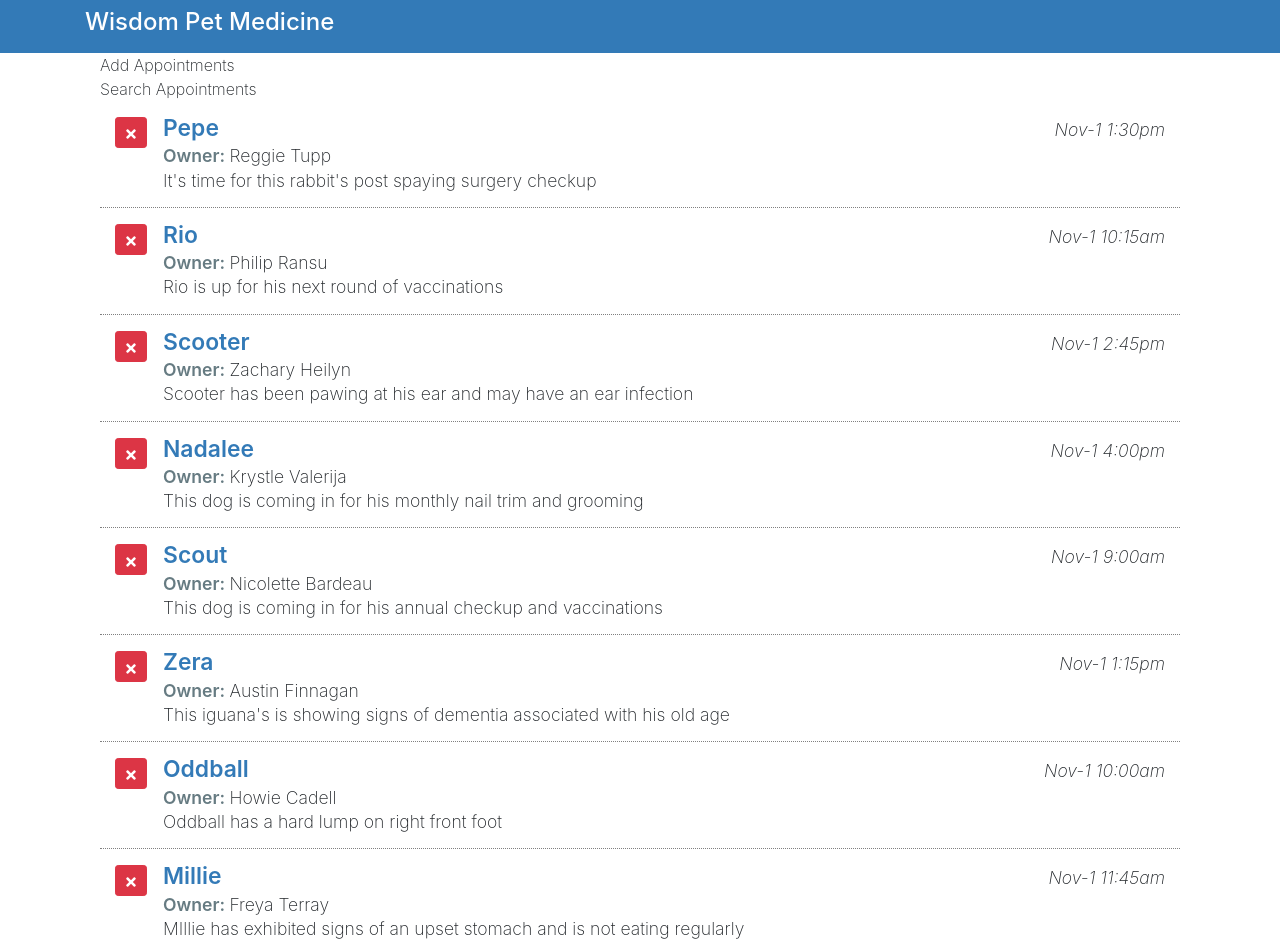
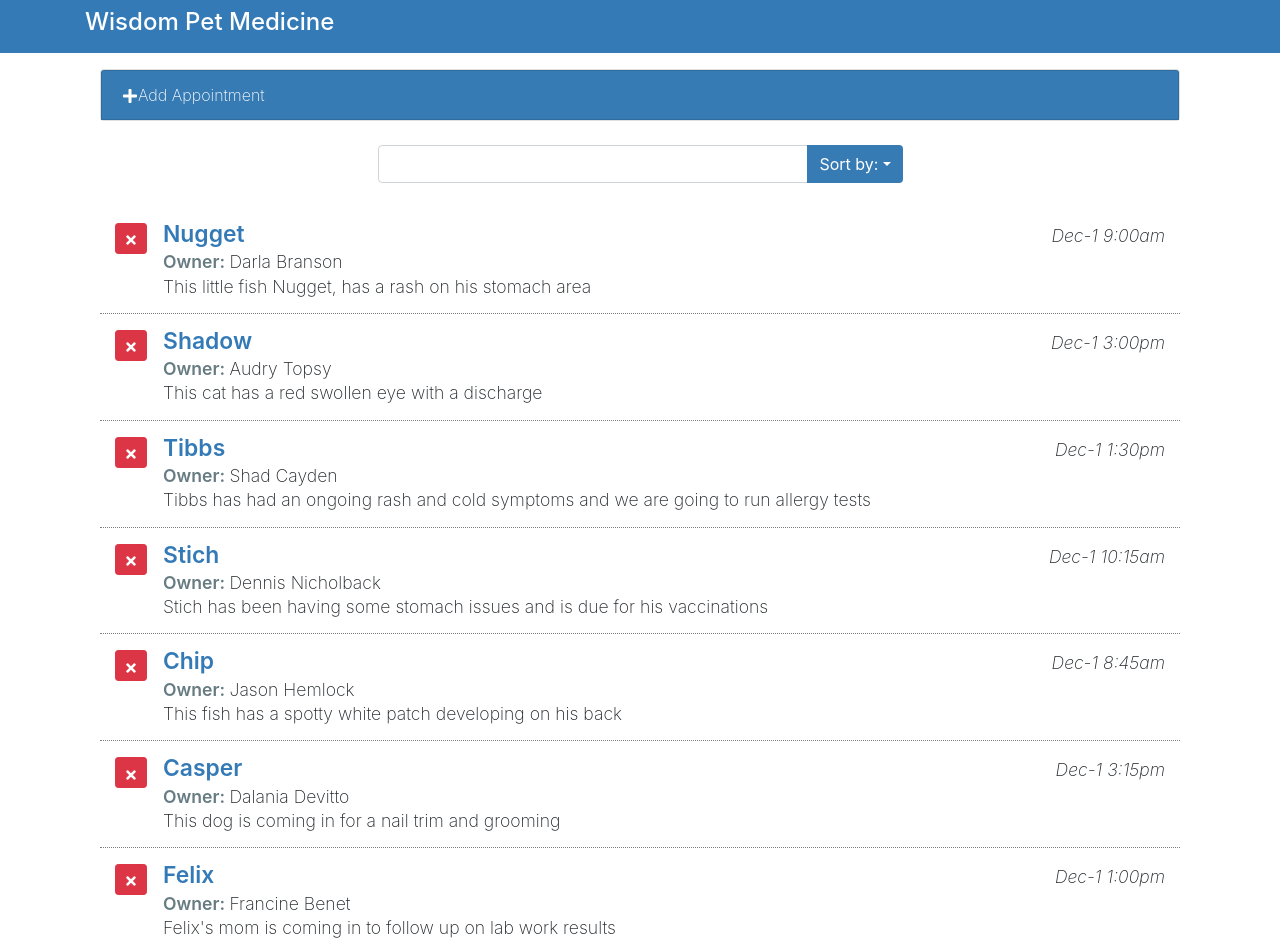
Before and after one commit to ma-thibaud/react-booking-app, a React (Create React App) app: page / in a window 1280 px wide. Shown: the top 952 px of the page. Built offline with nearby package versions, Linux system fonts and the light colour scheme.

Commit message:
Added actions add and search appointments

```diff
--- a/src/components/AddAppointments.js
+++ b/src/components/AddAppointments.js
@@ -1,6 +1,139 @@
-import React from 'react';
+import React, {useState} from 'react';
+import {FaPlus} from 'react-icons/fa';
+import Moment from 'react-moment';
 
-const AddAppointments = () =>
-  <div>Add Appointments</div>;
+function AddAppointments(props) {
+
+  const [petName, setPetName] = useState('')
+  const [ownerName, setOwnerName] = useState('')
+  const [aptDate, setAptDate] = useState((new Date).toISOString().split('T')[0])
+  const [aptTime, setAptTime] = useState('')
+  const [aptNotes, setAptNotes] = useState('')
+
+  const handleSubmit = e => {
+    e.preventDefault();
+    let tempApt = {
+      petName: petName,
+      ownerName: ownerName,
+      aptDate: aptDate + ' ' + aptTime,
+      aptNotes: aptNotes
+    }
+    props.addAppointment(tempApt)
+
+    setPetName('')
+    setOwnerName('')
+    setAptDate((new Date).toISOString().split('T')[0])
+    setAptTime('')
+    setAptNotes('')
+
+    props.toggleForm()
+  }
+
+  return (
+    <div className={'card textcenter mt-3 ' + (
+      props.formDisplay
+      ? ''
+      : 'add-appointment')}>
+    <div className="apt-addheading card-header bg-primary text-white" onClick={props.toggleForm}>
+      <FaPlus/>
+      Add Appointment
+    </div>
+
+    <div className="card-body">
+      <form
+        id="aptForm"
+        noValidate
+        onSubmit={handleSubmit}
+        >
+        <div className="form-group form-row">
+          <label className="col-md-2 col-form-label text-md-right" htmlFor="petName" readOnly="readOnly">
+            Pet Name
+          </label>
+          <div className="col-md-10">
+            <input
+              type="text"
+              className="form-control"
+              name="petName"
+              placeholder="Pet's Name"
+              value={petName}
+              onChange={e => setPetName(e.target.value)}
+              />
+          </div>
+        </div>
+
+        <div className="form-group form-row">
+          <label className="col-md-2 col-form-label text-md-right" htmlFor="ownerName">
+            Pet Owner
+          </label>
+          <div className="col-md-10">
+            <input
+              type="text"
+              className="form-control"
+              name="ownerName"
+              placeholder="Owner's Name"
+              value={ownerName}
+              onChange={e => setOwnerName(e.target.value)}
+              />
+          </div>
+        </div>
+
+        <div className="form-group form-row">
+          <label className="col-md-2 col-form-label text-md-right" htmlFor="aptDate">
+            Date
+          </label>
+          <div className="col-md-4">
+            <input
+              type="date"
+              className="form-control"
+              name="aptDate"
+              id="aptDate"
+              value={aptDate}
+              onChange={e => setAptDate(e.target.value)}
+              />
+          </div>
+          <label className="col-md-2 col-form-label text-md-right" htmlFor="aptTime">
+            Time
+          </label>
+          <div className="col-md-4">
+            <input
+              type="time"
+              className="form-control"
+              name="aptTime"
+              id="aptTime"
+              value={aptTime}
+              onChange={e => setAptTime(e.target.value)}
+              />
+          </div>
+        </div>
+
+        <div className="form-group form-row">
+          <label className="col-md-2 text-md-right" htmlFor="aptNotes">
+            Apt. Notes
+          </label>
+          <div className="col-md-10">
+            <textarea
+              className="form-control"
+              rows="4"
+              cols="50"
+              name="aptNotes"
+              id="aptNotes"
+              placeholder="Appointment Notes"
+              value={aptNotes}
+              onChange={e => setAptNotes(e.target.value)}
+              />
+          </div>
+        </div>
+
+        <div className="form-group form-row mb-0">
+          <div className="offset-md-2 col-md-10">
+            <button type="submit" className="btn btn-primary d-block ml-auto">
+              Add Appointment
+            </button>
+          </div>
+        </div>
+      </form>
+    </div>
+  </div>)
+}
 
 export default AddAppointments
--- a/src/components/App.js
+++ b/src/components/App.js
@@ -4,26 +4,92 @@ import AddAppointments from './AddAppointments';
 import SearchAppointments from './SearchAppointments';
 import ListAppointments from './ListAppointments';
 
-import { without } from 'lodash';
+import { without, findIndex } from 'lodash';
 
 function App() {
 
   const [myAppointments, updateMyAppointments] = useState([])
+  const [formDisplay, updateFormDisplay] = useState(false)
+  const [orderBy, updateOrderBy] = useState('aptDate')
+  const [orderDir, updateOrderDir] = useState('desc')
+  const [queryText, updateQueryText] = useState('')
+  const [lastIndex, updateLastIndex] = useState(0)
 
   useEffect(() => {
     fetch('./data.json')
       .then(response => response.json())
       .then(data => {
-        const apts = data.map(item => item)
+        const apts = data.map((item, index) => {
+          item.aptId = index
+          updateLastIndex(index + 1)
+          return item
+        });
         updateMyAppointments(apts)
       })
   }, [])
 
+  // Edit appointment infos
+  const updateInfo = (name, value, id) => {
+    let tempApts = myAppointments;
+    let aptIndex = findIndex(myAppointments, {
+      aptId: id
+    });
+    console.log(tempApts[aptIndex])
+    tempApts[aptIndex][name] = value;
+      updateMyAppointments(tempApts);
+  }
+
+  // Close form after Submit
+  const toggleForm = () =>
+    updateFormDisplay(!formDisplay)
+
+  // Add appointment
+  const addAppointment = apt => {
+    let tempApts = myAppointments;
+    apt.aptId = lastIndex
+    // updateLastIndex(lastIndex + 1)
+    tempApts.unshift(apt)
+    updateMyAppointments(tempApts)
+    console.log(myAppointments)
+  }
+
+  // Delete appointments
   const deleteAppointment = apt => {
     let tempApts = myAppointments;
     tempApts = without(tempApts, apt);
     updateMyAppointments(tempApts)
   }
+
+  // Filter appointments
+  const searchApts = query =>
+    updateQueryText(query)
+
+  const changeOrder = (order, dir) => {
+    updateOrderBy(order);
+    updateOrderDir(dir)
+  }
+
+  let order;
+  let filteredApts = myAppointments;
+  orderDir === 'asc' ? order = 1 : order  = -1;
+
+  filteredApts = filteredApts.sort((a,b) => {
+    return a[orderBy].toLowerCase() < b[orderBy].toLowerCase()
+    ? -1 * order
+    : 1 * order;
+  }).filter(eachItem => {
+    return(
+      eachItem['petName']
+        .toLowerCase()
+        .includes(queryText.toLowerCase()) ||
+      eachItem['ownerName']
+        .toLowerCase()
+        .includes(queryText.toLowerCase()) ||
+      eachItem['aptNotes']
+        .toLowerCase()
+        .includes(queryText.toLowerCase())
+    )
+  })
 
   return (
     <main className="page bg-white" id="petratings">
@@ -31,10 +97,22 @@ function App() {
         <div className="row">
           <div className="col-md-12 bg-white">
             <div className="container">
-              <AddAppointments />
-              <SearchAppointments />
-              <ListAppointments appointments={myAppointments}
-                deleteAppointment={deleteAppointment} />
+              <AddAppointments
+                formDisplay={formDisplay}
+                toggleForm={toggleForm}
+                addAppointment={addAppointment}
+              />
+              <SearchAppointments
+                orderBy={orderBy}
+                orderDir={orderDir}
+                changeOrder={changeOrder}
+                searchApts={searchApts}
+              />
+              <ListAppointments
+                appointments={filteredApts}
+                deleteAppointment={deleteAppointment}
+                updateInfo={updateInfo}
+              />
             </div>
           </div>
         </div>
--- a/src/components/ListAppointments.js
+++ b/src/components/ListAppointments.js
@@ -5,8 +5,8 @@ import Moment from 'react-moment';
 const ListAppointments = (props) => {
   return (
     <div className="appointment-list item-list mb-3">
-      {props.appointments.map((item, i) => (
-        <div className="pet-item col media py-3" key={i}>
+      {props.appointments.map((item) => (
+        <div className="pet-item col media py-3" key={item.aptId}>
           <div className="mr-3">
             <button className="pet-delete btn btn-sm btn-danger"
               onClick={() => props.deleteAppointment(item)}>
@@ -16,7 +16,15 @@ const ListAppointments = (props) => {
 
           <div className="pet-info media-body">
             <div className="pet-head d-flex">
-              <span className="pet-name">{item.petName}</span>
+              <span
+                className="pet-name"
+                contentEditable
+                suppressContentEditableWarning
+                onBlur={
+                  e => props.updateInfo('petName', e.target.innerText, item.aptId)
+                }
+              >
+                {item.petName}</span>
               <span className="apt-date ml-auto">
                 <Moment
                   date={item.aptDate}
@@ -28,9 +36,26 @@ const ListAppointments = (props) => {
 
             <div className="owner-name">
               <span className="label-item">Owner: </span>
-              <span>{item.ownerName}</span>
+              <span
+                contentEditable
+                suppressContentEditableWarning
+                onBlur={
+                  e => props.updateInfo('ownerName', e.target.innerText, item.aptId)
+                }
+              >
+                {item.ownerName}
+              </span>
             </div>
-            <div className="apt-notes">{item.aptNotes}</div>
+            <div
+              className="apt-notes"
+              contentEditable
+              suppressContentEditableWarning
+              onBlur={
+                e => props.updateInfo('aptNotes', e.target.innerText, item.aptId)
+              }
+            >
+              {item.aptNotes}
+            </div>
           </div>
         </div>
       ))}
--- a/src/components/SearchAppointments.js
+++ b/src/components/SearchAppointments.js
@@ -1,6 +1,69 @@
 import React from 'react';
 
-const SearchAppointments = () =>
-  <div>Search Appointments</div>;
+const SearchAppointments = (props) =>
+  <div className="search-appointments row justify-content-center my-4">
+    <div className="col-md-6">
+      <div className="input-group">
+        <input
+          id="SearchApts"
+          type="text"
+          className="form-control"
+          aria-label="Search Appointments"
+          onChange={ e => props.searchApts(e.target.value) }
+        />
+        <div className="input-group-append">
+          <button type="button" className="btn btn-primary dropdown-toggle" data-toggle="dropdown" aria-haspopup="true" aria-expanded="false">
+            Sort by:
+            <span className="caret"/>
+          </button>
+
+          <div className="sort-menu dropdown-menu dropdown-menu-right">
+            <button
+              className={
+                'sort-by dropdown-item ' +
+                (props.orderBy === 'petName' ? 'active' : '')
+                }
+                onClick={ e => props.changeOrder('petName', props.orderDir) }
+                href="#">
+                Pet Name
+            </button>
+            <button className={
+              'sort-by dropdown-item ' +
+              (props.orderBy === 'aptDate' ? 'active' : '')
+              }
+              onClick={ e => props.changeOrder('aptDate', props.orderDir) }
+              href="#">
+              Date
+            </button>
+            <button className={
+              'sort-by dropdown-item ' +
+              (props.orderBy === 'ownerName' ? 'active' : '')
+              }
+              onClick={ e => props.changeOrder('ownerName', props.orderDir) }
+              href="#">
+              Owner
+            </button>
+            <div role="separator" className="dropdown-divider"/>
+            <button className={
+              'sort-by dropdown-item ' +
+              (props.orderDir === 'asc' ? 'active' : '')
+              }
+              onClick={ e => props.changeOrder(props.orderBy, 'asc') }
+              href="#">
+              Asc
+            </button>
+            <button className={
+              'sort-by dropdown-item ' +
+              (props.orderDir === 'desc' ? 'active' : '')
+              }
+              onClick={ e => props.changeOrder(props.orderBy, 'desc') }
+              href="#">
+              Desc
+            </button>
+          </div>
+        </div>
+      </div>
+    </div>
+  </div>
 
 export default SearchAppointments
```
Also changed, not shown: public/index.html (+3 -5 lines).
